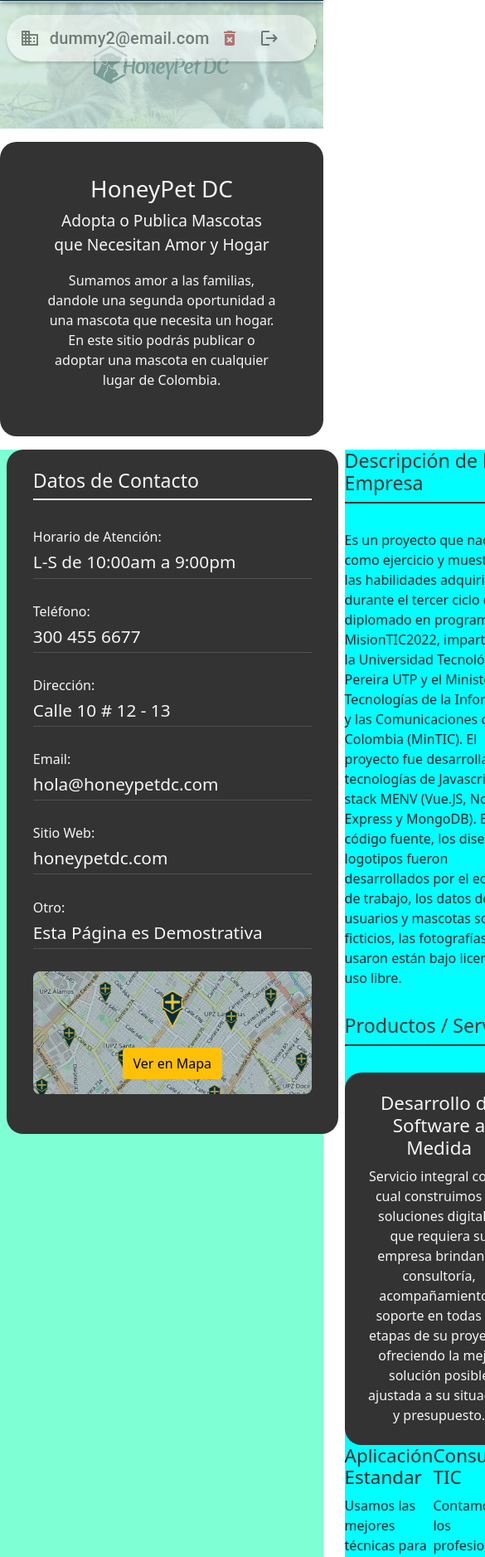
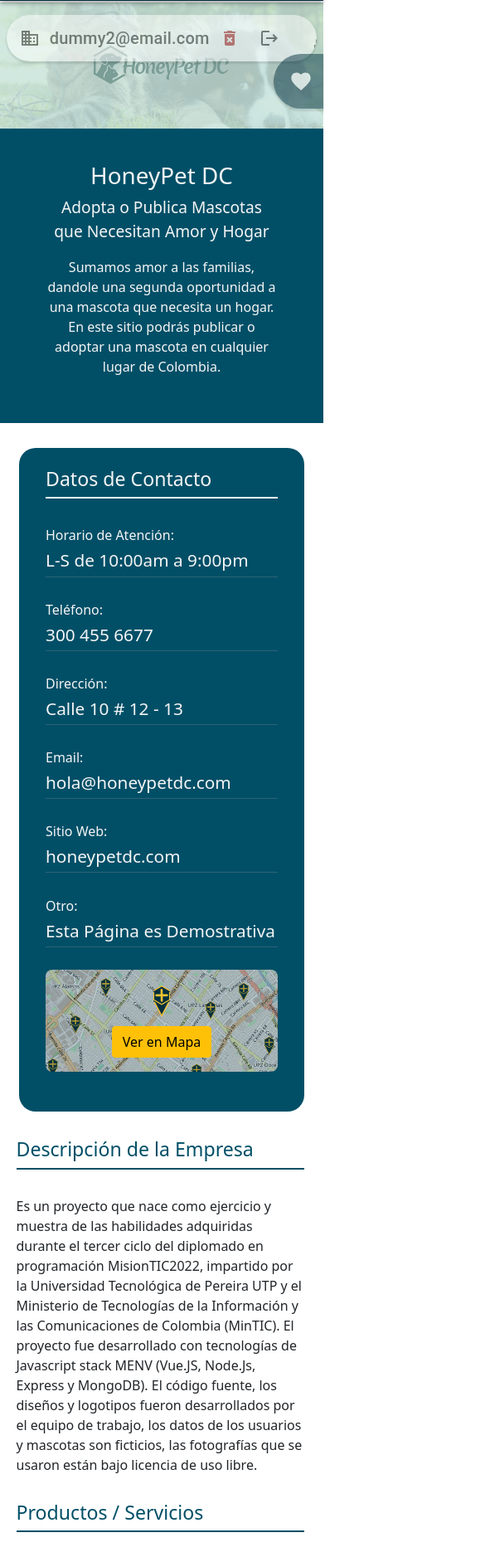
Before and after one commit to HoneyPet-Plus/Front, a React (Create React App) app in the folder rfront/: page /Pagina in a window 390 px wide. Shown: the part 55-1932 px from the top of the page at 83% size, 585 px wide, since content can reach past the window. Built offline with nearby package versions, Linux system fonts and the light colour scheme; no server answers; what react-swipeable-views-utils would draw is missing.

Commit message:
Se finalizo la maquetación del la pagina de proveedor

```diff
--- /dev/null
+++ b/rfront/src/Components/PaginaProveedor/FavBtn.jsx
@@ -0,0 +1,16 @@
+import React from 'react'
+import IconButton from '@mui/material/IconButton';
+import FavoriteIcon from '@mui/icons-material/Favorite';
+
+
+function FavBtn() {
+    return (
+        <div className="fab-btn-container">
+            <IconButton aria-label="favorito" size="large">
+                <FavoriteIcon sx={{ color: 'white' }} fontSize="inherit" />
+            </IconButton>
+        </div>
+    )
+}
+
+export default FavBtn
--- a/rfront/src/Components/PaginaProveedor/PagProveedor.css
+++ b/rfront/src/Components/PaginaProveedor/PagProveedor.css
@@ -17,8 +17,31 @@
     box-shadow: 0 3px 2px 1px rgba(0, 0, 0, 0.2);
 }
 
+.fab-btn-container {
+    position: fixed;
+    width: 60px;
+    padding: 7px 7px;
+    background-color: #00303F;
+    top: 120px;
+    right: 0;
+    opacity: .50;
+    box-shadow: 0 2px 2px 1px rgba(0, 0, 0, 0.2);
+    border-radius: 35px 0 0 35px;
+}
+.fab-btn-container:hover {
+    width: 70px;
+    opacity: .95;
+    box-shadow: 0 3px 2px 1px rgba(0, 0, 0, 0.2);
+}
+
 .hero-img {
     width: 100%;
+}
+
+.hero-container {
+    border-radius: 20px;
+    margin-top: 20px;
+    margin-bottom: 40px;
 }
 
 /* .img-cont {
@@ -38,13 +61,12 @@
     display: flex;
     max-width: 1440px;
     margin: 0 auto;
-    background-color: aquamarine;
     /* justify-content: space-evenly; */
 }
 
 .aside-bizp {
     min-width: 400px;
-    margin: 0 2%;
+    margin: 0 4%;
 }
 
 .dt-title {
@@ -76,9 +98,7 @@
 .main-bizp {
     /* min-width: 400px;
     max-width: 900px; */
-    margin-right: 2%;
-    background-color: aqua;
-    overflow: -webkit-paged-x;
+    margin-right: 4%;
 }
 
 .prov-services p {
@@ -89,6 +109,50 @@
     font-size: 1.4em;
 }
 
+.prov-services h4 {
+    font-weight: 200;
+    font-size: 1em;
+}
+
 .offer-container {
     display: flex;
+    justify-content: space-between;
 }
+
+.rps-card {
+    width: 49%;
+}
+
+@media (max-width:1024px) {
+    .aside-bizp {
+        min-width: 35%;
+        margin: 0 1%;
+    }
+    .main-bizp {
+        /* min-width: 400px;
+        max-width: 900px; */
+        margin-right: 1%;
+    }
+}
+
+@media (max-width:800px) {
+    .hero-container {
+        border-radius: 0;
+        margin-top: 0;
+        margin-bottom: 30px;
+    }
+    .flex-container {
+        display: block;
+        margin: 0 auto;
+        width: 90%;
+    }
+    .aside-bizp {
+        min-width: 35%;
+        margin: 0 1%;
+    }
+    .main-bizp {
+        /* min-width: 400px;
+        max-width: 900px; */
+        margin-right: 1%;
+    }
+}
--- a/rfront/src/Components/PaginaProveedor/PagProveedor.jsx
+++ b/rfront/src/Components/PaginaProveedor/PagProveedor.jsx
@@ -1,6 +1,7 @@
 import './PagProveedor.css';
-import ProvBar from './ProvBar';
+import ProvAdminBar from './ProvAdminBar';
 import ProvImg from './ProvImg';
+import FavBtn from './FavBtn';
 import ProvContactData from './ProvContactData';
 import ProvInfo from './ProvInfo';
 import ProvDescription from './ProvDescription';
@@ -9,26 +10,29 @@ import Box from '@mui/material/Box';
 import hpdcImg from "../../assets/proveedor/hpdc-min.png";
 import mapImg from "../../assets/proveedor/map.png";
 import Button from 'react-bootstrap/Button'
+import StarsIcon from '@mui/icons-material/Stars';
+import AddShoppingCartIcon from '@mui/icons-material/AddShoppingCart';
+import BusinessCenterIcon from '@mui/icons-material/BusinessCenter';
+
+
 
 function PagProveedor() {
-  const bgColor = '#333';
+  const bgColor = '#004F67';
   const txtColor = 'whitesmoke';
 
   return (
     <div className="pag-container">
       <header>
-        <ProvBar email="dummy2@email.com"/>
+        <ProvAdminBar email="dummy2@email.com"/>
+        <FavBtn />
         {/* <div className="img-cont"> */}
         <ProvImg src={hpdcImg} />
         {/* </div>
         <div className="hero-container">  */}
-        <Box sx={{
+        <Box className="hero-container" sx={{
           maxWidth: 900,
           backgroundColor: `${bgColor}`,
-          marginBottom: 2,
-          marginTop: 2,
           marginX: 'auto',
-          borderRadius:5,
           textAlign: 'center',
           paddingY:5,
           paddingX:7,
@@ -45,9 +49,10 @@ function PagProveedor() {
       <div className="flex-container">
         <aside className="aside-bizp">
           <Box sx={{
-            maxWidth: 400,
+            // maxWidth: 400,
             backgroundColor: `${bgColor}`,
             borderRadius:5,
+            mb: 4,
             paddingY: 3,
             paddingX: 4,
             color: `${txtColor}`
@@ -115,30 +120,52 @@ function PagProveedor() {
                 bgcolor: `${bgColor}`
               }} />
             </Box>
+
             <Box sx={{
               backgroundColor: `${bgColor}`,
               borderRadius:5,
               textAlign: 'center',
               padding: 3,
-              color: `${txtColor}`
+              color: `${txtColor}`,
+              mb: 3
             }}>
+              <h4><StarsIcon /> Servicio</h4>
               <ProvOffer
-              offerType="serviestrella"
+              offerType="Servicio"
               title="Desarrollo de Software a Medida"
               description="Servicio integral con el cual construimos las soluciones digitales que requiera su empresa brindando consultoría, acompañamiento y soporte en todas las etapas de su proyecto, ofreciendo la mejor solución posible ajustada a su situación y presupuesto."
               />
             </Box>
+
             <div className="offer-container">
+              <Box className="rps-card" sx={{
+                border: 1,
+                borderColor: `${bgColor}`,
+                borderRadius:4,
+                padding: 3,
+                color: `${bgColor}`
+              }}>
+                <h4><AddShoppingCartIcon /> Producto</h4>
                 <ProvOffer
                 offerType="producto"
                 title="Aplicación Estandar"
                 description="Usamos las mejores técnicas para ofrecerle una aplicación corporativa estandar que le ayudará a promocionar su empresa o marca."
                 />
+              </Box>
+              <Box className="rps-card" sx={{
+                border: 1,
+                borderColor: `${bgColor}`,
+                borderRadius:4,
+                padding: 3,
+                color: `${bgColor}`
+              }}>
+                <h4><BusinessCenterIcon /> Servicio</h4>
                 <ProvOffer
                 offerType="servicio"
                 title="Consultoría TIC"
                 description="Contamos con los profesionales, la experiencia y el respaldo para estudiar y estructurar su proyecto desde un enfoque profesional y efectivo."
                 />
+              </Box>
             </div>
           </section>
         </main>
--- a/rfront/src/Components/PaginaProveedor/ProvBar.jsx
+++ b/rfront/src/Components/PaginaProveedor/ProvAdminBar.jsx
@@ -3,7 +3,6 @@ import AppBar from '@mui/material/AppBar';
 import Box from '@mui/material/Box';
 import Toolbar from '@mui/material/Toolbar';
 import Typography from '@mui/material/Typography';
-import Button from '@mui/material/Button';
 import IconButton from '@mui/material/IconButton';
 import BusinessIcon from '@mui/icons-material/Business';
 import LogoutIcon from '@mui/icons-material/Logout';
@@ -12,7 +11,7 @@ import FormatColorFillIcon from '@mui/icons-material/FormatColorFill';
 import BorderColorIcon from '@mui/icons-material/BorderColor';
 import Tooltip from '@mui/material/Tooltip';
 
-function ProvBar({email}) {
+function ProvAdminBar({email}) {
     return (
         <div className="bar-container">
             <Box sx={{ flexGrow: 1 }}>
@@ -77,4 +76,4 @@ function ProvBar({email}) {
     );
 }
 
-export default ProvBar;
+export default ProvAdminBar;
```
Also changed, not shown: rfront/src/Components/PaginaProveedor/FabBtn.jsx (deleted). Lines whose indentation alone changed are shown as unchanged.
